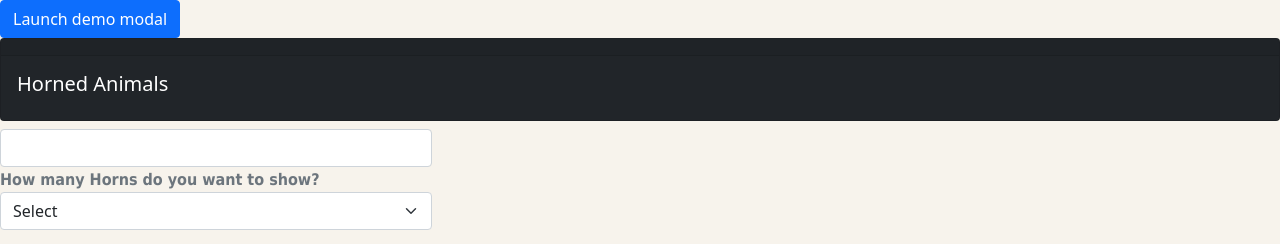
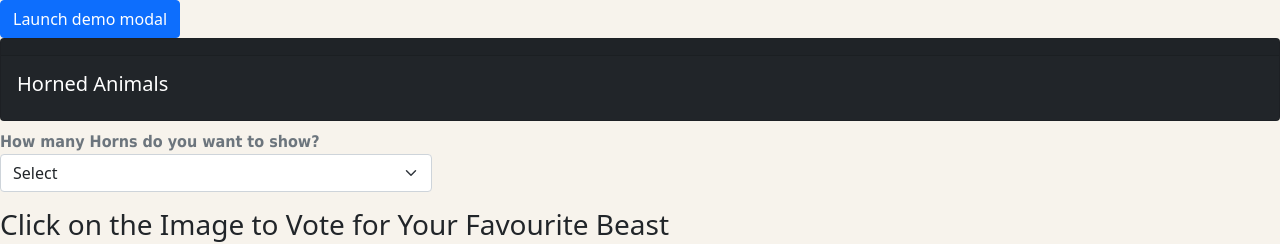
Before and after one commit to rawanazazi12/horned-animals, a React (Create React App) app: page / in a window 1280 px wide. Shown: the top 244 px of the page. Built offline with nearby package versions, Linux system fonts and the light colour scheme.

Commit message:
creating form for horns

```diff
--- a/src/components/HornsForm.js
+++ b/src/components/HornsForm.js
@@ -11,40 +11,27 @@ export class HornsForm extends Component {
 
   updatingHornsNumber= (event)=>{
     console.log('Hiiiiiiiiiiiiii');
-    this.setState({
+    this.setState ({
       selectedHornsNumber: event.target.value
     });
-    console.log(this.state.selectedHornsNumber,"HHH");
-    this.props.filtering(this.state.selectedHornsNumber);
+    this.props.filteringBeasts(this.state.selectedHornsNumber);
+    console.log(this.state.selectedHornsNumber,'HHH');
 
   }
   submittingForm=(event)=>{
     event.preventDefault();
-    this.props.filtering(this.state.selectedHornsNumber);
+    this.props.filteringBeasts(this.state.selectedHornsNumber);
   }
   render() {
     return (
       <div>
         <Form style={{ width: '27rem'}} onSubmit={(event)=>this.submittingForm(event)}>
-          {/* <Form.Group className='mb-3' controlId='formBasicEmail'>
-            <Form.Label>Email address</Form.Label>
-            <Form.Control type="email" placeholder="Enter email" />
-            <Form.Text className="text-muted">
-                            We'll never share your email with anyone else.
-            </Form.Text>
-          </Form.Group> */}
-
-          {/* <Form.Group className="mb-3" controlId="formBasicPassword">
-            <Form.Label>Password</Form.Label>
-            <Form.Control type="password" placeholder="Password" />
-          </Form.Group> */}
           <Form.Group className='mb-3' controlId='formBasicCheckbox'>
-            <Form.Control onChange={(event=>this.updatingHornsNumber(event))}></Form.Control>
             <Form.Text className='text-muted' style={{fontFamily:'tahoma', fontSize:'16px', fontWeight:'bold'}}>
                             How many Horns do you want to show?
             </Form.Text>
             <br/>
-            <Form.Select onChange={this.updatingHornsNumber} aria-label='Default select example'>
+            <Form.Select onChange={(event=>this.updatingHornsNumber(event))} aria-label='Default select example'>
               <option>Select</option>
               <option value='1'>One</option>
               <option value='2'>Two</option>
--- a/src/components/Main.js
+++ b/src/components/Main.js
@@ -11,24 +11,26 @@ class Main extends React.Component {
   constructor(props){
     super(props);
     this.state={
-      hornsNumber:1,
-      hornsDataArr:this.props.dataFromJsonFile
+      newHornsNumber:1,
+      filteredArr:this.props.dataFromJsonFile
     };
   }
 
 
-  filteringBeasts(newHornsNumber){
-    console.log(this.state);
-    let filteredArr=this.state.hornsDataArr.filter((element) =>{
-      return(element.horns === this.hornsNumber);
+  filteringBeasts=(selectedHornsNumber)=>{
+    this.setState({
+      newHornsNumber: selectedHornsNumber
+      // filteredArr:hornsDataArr
+    });
+    let newFilteredArr=this.state.filteredArr.filter((element) =>{
+      console.log(typeof(this.selectedHornsNumber));
+      return((element.hornsNo) === parseInt(this.selectedHornsNumber));
+
 
     });
-    this.setState({
-      hornsNumber: newHornsNumber,
-      hornsDataArr:filteredArr
-    });
-    console.log(filteredArr);
-    return filteredArr;
+    // console.log(filteredArr);
+    console.log(newFilteredArr);
+    return newFilteredArr;
   }
 
   render() {
@@ -36,14 +38,14 @@ class Main extends React.Component {
       <main>
         <HornsForm
           hornsData={this.props.dataFromJsonFile}
-          filtering={this.filteringBeasts}
+          filteringBeasts={this.filteringBeasts}
         />
         <h3>
             Click on the Image to Vote for Your Favourite Beast
         </h3>
         <Container>
           <Row>
-            {this.state.hornsDataArr.map((item) => (
+            {this.state.filteredArr.map((item) => (
               <Col lg={4} xs="auto">
                 <HornedBeasts
                   title={item.title}
```
